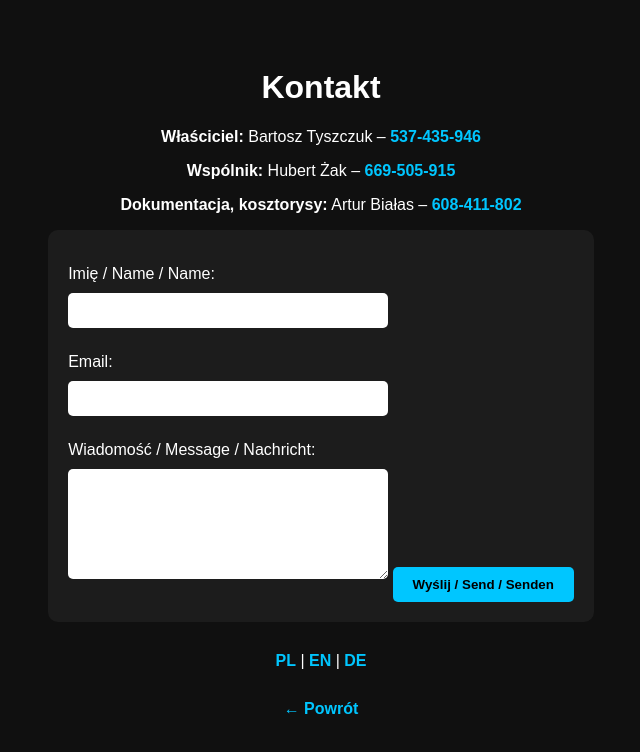
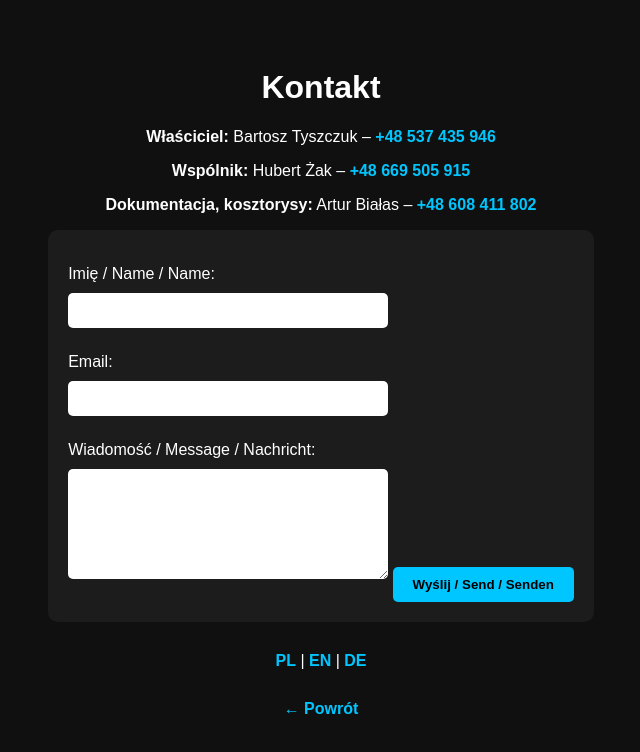
Before and after one commit to elektro-tychol/elektro-tychol.github.io, a plain HTML site: page kontakt.html in a window 1280 px wide. Shown: the whole page, without its empty margins (319-959 px from the left). Drawn offline with Linux system fonts and the light colour scheme.

Commit message:
Add files via upload

```diff
--- a/kontakt.html
+++ b/kontakt.html
@@ -21,9 +21,9 @@
 </head>
 <body>
   <h1>Kontakt</h1>
-    <p><strong>Właściciel:</strong> Bartosz Tyszczuk – <a href="tel:+48537435946">537-435-946</a></p>
-    <p><strong>Wspólnik:</strong> Hubert Żak – <a href="tel:+48669505915">669-505-915</a></p>
-    <p><strong>Dokumentacja, kosztorysy:</strong> Artur Białas – <a href="tel:+48608411802">608-411-802</a></p>
+    <p><strong>Właściciel:</strong> Bartosz Tyszczuk – <a href="tel:+48537435946">+48 537 435 946</a></p>
+    <p><strong>Wspólnik:</strong> Hubert Żak – <a href="tel:+48669505915">+48 669 505 915</a></p>
+    <p><strong>Dokumentacja, kosztorysy:</strong> Artur Białas – <a href="tel:+48608411802">+48 608 411 802</a></p>
   <form>
     <label for="name">Imię / Name / Name:</label>
     <input type="text" id="name" name="name" required />
```
